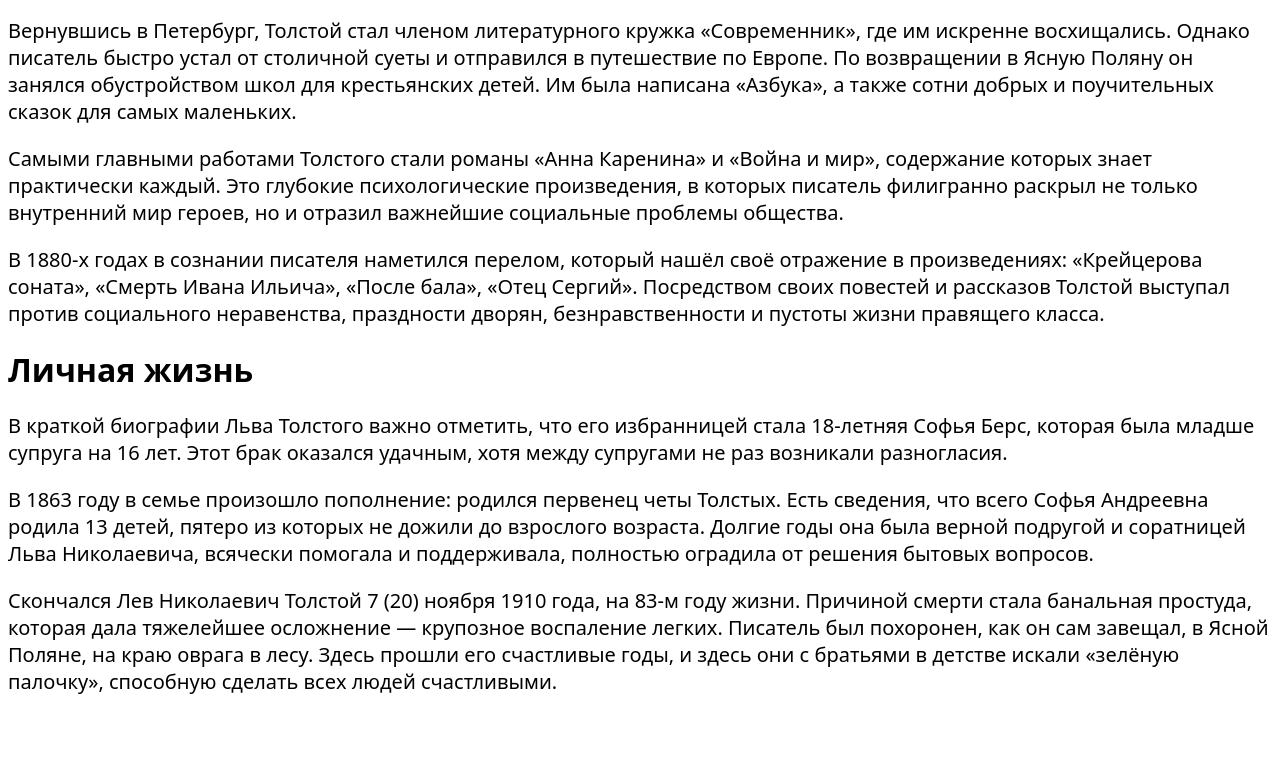
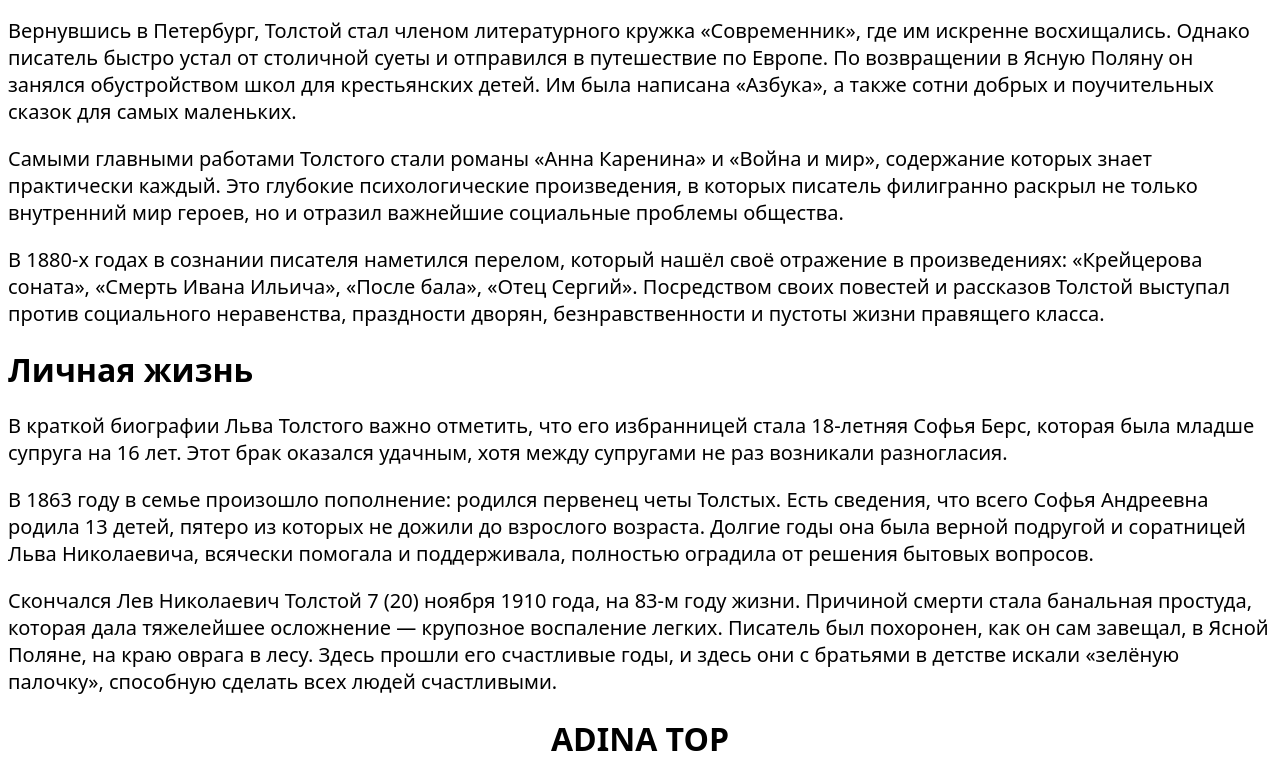
Before and after one commit to OrozobekovDosbol/biography, a plain HTML site: page index.html in a window 1280 px wide. Shown: the part 1493-2274 px from the top of the page. Before the commit the page ends 2208 px from the top, so only its background shows below. Drawn offline with Linux system fonts and the light colour scheme.

Commit message:
Created the adina

```diff
--- a/index.html
+++ b/index.html
@@ -30,5 +30,6 @@
       <p class="p1">В краткой биографии Льва Толстого важно отметить, что его избранницей стала 18-летняя Софья Берс, которая была младше супруга на 16 лет. Этот брак оказался удачным, хотя между супругами не раз возникали разногласия.</p>
       <p class="p1">В 1863 году в семье произошло пополнение: родился первенец четы Толстых. Есть сведения, что всего Софья Андреевна родила 13 детей, пятеро из которых не дожили до взрослого возраста. Долгие годы она была верной подругой и соратницей Льва Николаевича, всячески помогала и поддерживала, полностью оградила от решения бытовых вопросов.</p>
       <p class="p1">Скончался Лев Николаевич Толстой 7 (20) ноября 1910 года, на 83-м году жизни. Причиной смерти стала банальная простуда, которая дала тяжелейшее осложнение — крупозное воспаление легких. Писатель был похоронен, как он сам завещал, в Ясной Поляне, на краю оврага в лесу. Здесь прошли его счастливые годы, и здесь они с братьями в детстве искали «зелёную палочку», способную сделать всех людей счастливыми.</p>
+      <h1>ADINA TOP</h1>
   </body>
 </html>
```
